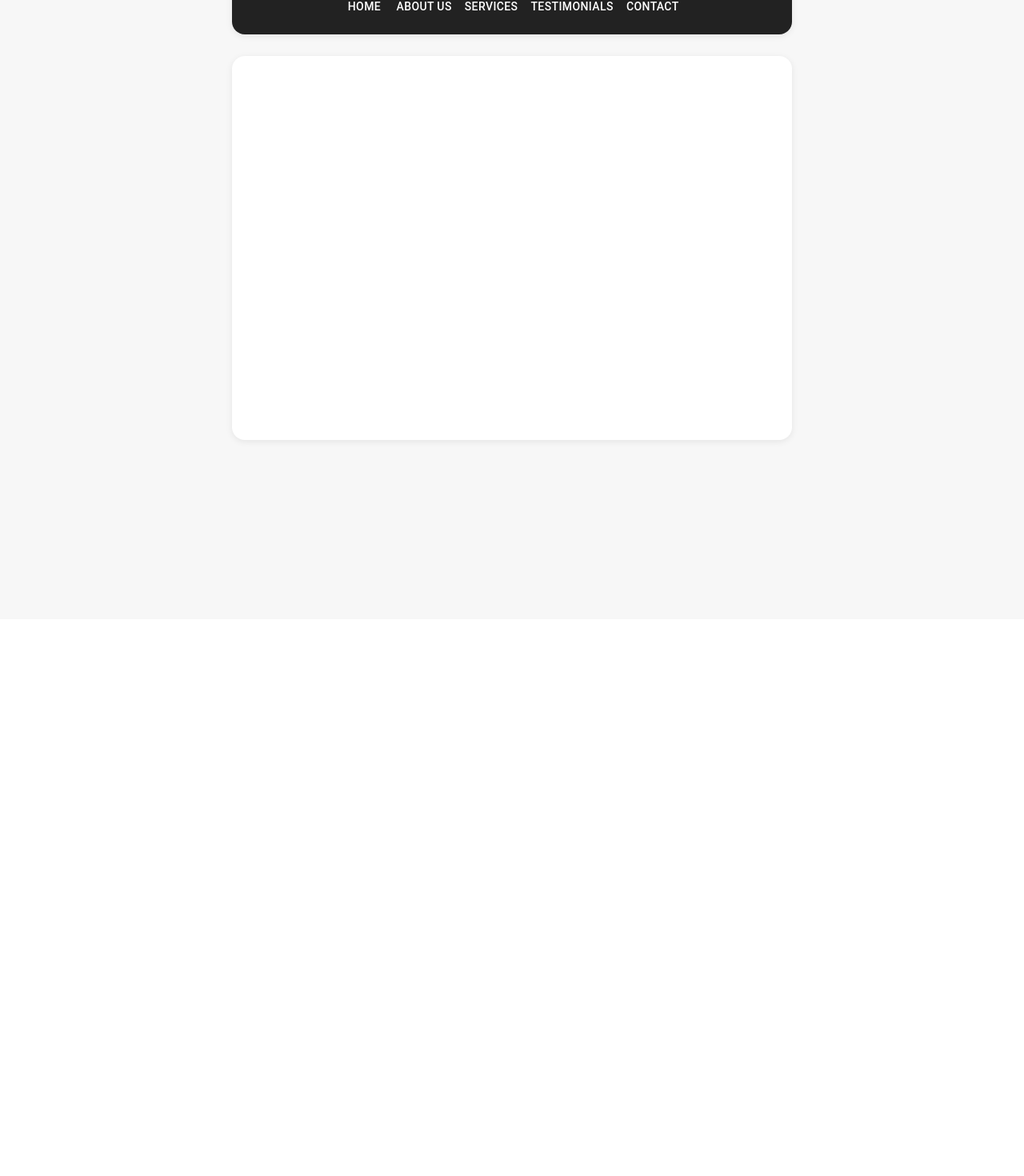
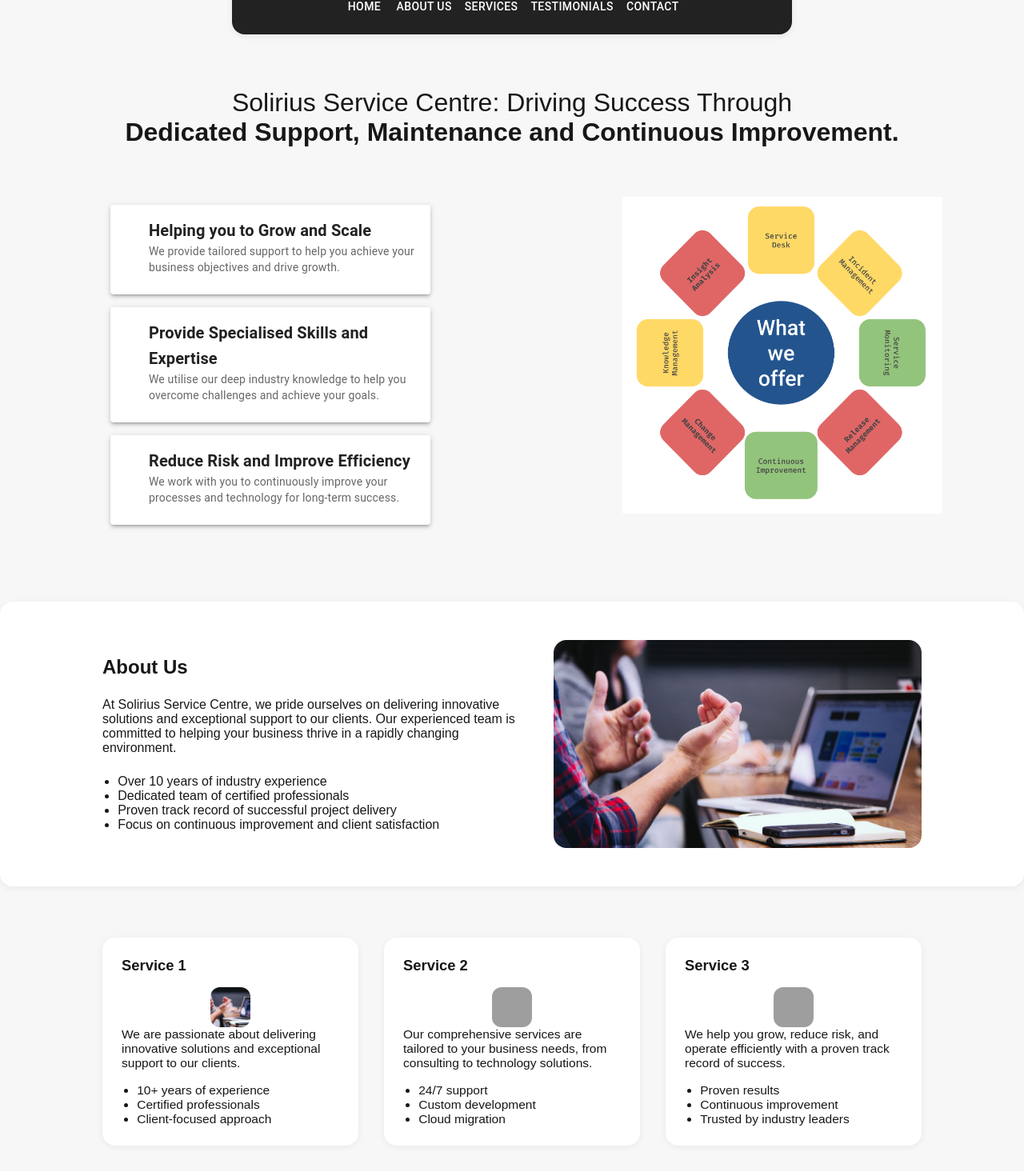
Before and after one commit to lambley/solirius-spa-poc, a Next.js app: page / in a window 1280 px wide. Shown: the part 26-1496 px from the top of the page at 80% size. Before the commit the page ends 800 px from the top, so only its background shows below. Built offline with nearby package versions, Linux system fonts and the light colour scheme; grey boxes are pictures that could not be loaded; some icons are missing.

Commit message:
updating page and layouts for app

```diff
--- a/app/layout.tsx
+++ b/app/layout.tsx
@@ -1,22 +1,20 @@
 import type { Metadata } from "next";
-import { Geist, Geist_Mono } from "next/font/google";
+import React from "react";
+import Navbar from "@/components/Navbar";
+import { Lato } from "next/font/google";
 import "./globals.css";
 
 // Change this font to Roboto
 
-const geistSans = Geist({
-  variable: "--font-geist-sans",
+const lato = Lato({
   subsets: ["latin"],
-});
-
-const geistMono = Geist_Mono({
-  variable: "--font-geist-mono",
-  subsets: ["latin"],
+  variable: "--font-lato",
+  weight: ["400", "700"], // Add weights you need
 });
 
 export const metadata: Metadata = {
-  title: "Create Next App",
-  description: "Generated by create next app",
+  title: "Solirius Service Centre",
+  description: "Service Centre offerings for Solirius",
 };
 
 export default function RootLayout({
@@ -26,8 +24,8 @@ export default function RootLayout({
 }>) {
   return (
     <html lang="en">
-      <body className={`${geistSans.variable} ${geistMono.variable}`}>
-        {/* this is where you would add a Navbar */}
+      <body className={`${lato.variable}`}>
+        <Navbar />
         {children}
         {/* this is where you would add a footer */}
       </body>
--- a/app/page.tsx
+++ b/app/page.tsx
@@ -1,33 +1,131 @@
-import Navbar from "@/components/Navbar"
+import Image from "next/image";
+import LandingCards from "@/components/LandingCards";
 import * as React from 'react';
+import InfoSection from "@/components/ServiceCard";
 
 export default function Home() {
   return (
     <>
-      <Navbar />
       <div
+        id="home-section"
         style={{
           paddingTop: "6rem", // extra space for navbar
           minHeight: "100vh",
           background: "#f7f7f7",
         }}
       >
+        <h1 style={{ fontWeight: 400, textAlign: "center", marginTop: "2.5rem" }}>
+          Solirius Service Centre: Driving Success Through
+          <br></br>
+          <strong>Dedicated Support, Maintenance and Continuous Improvement.</strong>
+        </h1>
         <div
           style={{
+            display: "flex",
+            justifyContent: "flex-start",
+            marginTop: "3rem",
+            width: "100%",
+          }}
+        >
+          <div style={{ flex: "0 0 420px", marginLeft: "10vw" }}>
+            <LandingCards />
+          </div>
+          <div style={{ flex: "1 1 0", display: "flex", justifyContent: "center", marginLeft: "10vw" }}>
+            <Image
+              src="/sc-offerings.png"
+              alt="Service Centre Offerings"
+              width={400}
+              height={400}
+              style={{ objectFit: "contain", maxWidth: "100%", height: "auto" }}
+              priority
+            />
+          </div>
+        </div>
+        <div
+          id="about-us-section"
+          style={{
+            marginTop: "6rem",
+            padding: "3rem 10vw",
             background: "#fff",
             borderRadius: "1rem",
-            boxShadow: "0 2px 8px rgba(0,0,0,0.08)",
-            padding: "2rem 3rem",
-            maxWidth: "700px",
-            width: "100%",
-            margin: "0 auto", // centers horizontally
-            minHeight: "60vh", // optional: gives it height
+            boxShadow: "0 2px 8px rgba(0,0,0,0.06)",
             display: "flex",
             alignItems: "center",
-            justifyContent: "center",
-            textAlign: "center",
+            gap: "3rem",
           }}
         >
+          <div style={{ flex: "1 1 0" }}>
+            <h2 style={{ fontWeight: 700, marginBottom: "1.5rem" }}>About Us</h2>
+            <p>
+              At Solirius Service Centre, we pride ourselves on delivering innovative solutions and exceptional support to our clients. Our experienced team is committed to helping your business thrive in a rapidly changing environment.
+            </p>
+            <ul style={{ marginTop: "1.5rem", paddingLeft: "1.2rem" }}>
+              <li>Over 10 years of industry experience</li>
+              <li>Dedicated team of certified professionals</li>
+              <li>Proven track record of successful project delivery</li>
+              <li>Focus on continuous improvement and client satisfaction</li>
+            </ul>
+          </div>
+          <div style={{ flex: "0 0 300px", display: "flex", justifyContent: "center" }}>
+            <Image
+              src="/about-us-image.png"
+              alt="About Us"
+              width={460}
+              height={260}
+              style={{ borderRadius: "1rem", objectFit: "cover" }}
+            />
+          </div>
+        </div>
+        <div
+          style={{
+            display: "flex",
+            alignItems: "flex-start",
+            justifyContent: "center",
+            flexDirection: "row",
+            margin: "4rem 0",
+            gap: "2rem",
+            width: "100%",
+          }}
+        >
+          <InfoSection
+            heading="Service 1"
+            description="We are passionate about delivering innovative solutions and exceptional support to our clients."
+            bullet_points={[
+              "10+ years of experience",
+              "Certified professionals",
+              "Client-focused approach"
+            ]}
+            imageSrc="/about-us-image.png"
+            imageAlt="About Us"
+            imageWidth={50}
+            imageHeight={50}
+          />
+          <InfoSection
+            heading="Service 2"
+            description="Our comprehensive services are tailored to your business needs, from consulting to technology solutions."
+            bullet_points={[
+              "24/7 support",
+              "Custom development",
+              "Cloud migration"
+            ]}
+            imageSrc="/services-image.png"
+            imageAlt="Our Services"
+            imageWidth={50}
+            imageHeight={50}
+          />
+          <InfoSection
+            heading="Service 3"
+            description="We help you grow, reduce risk, and operate efficiently with a proven track record of success."
+            bullet_points={[
+              "Proven results",
+              "Continuous improvement",
+              "Trusted by industry leaders"
+            ]}
+            imageSrc="/why-choose-us.png"
+            imageAlt="Why Choose Us"
+            imageWidth={50}
+            imageHeight={50}
+          />
         </div>
       </div>
     </>
```
